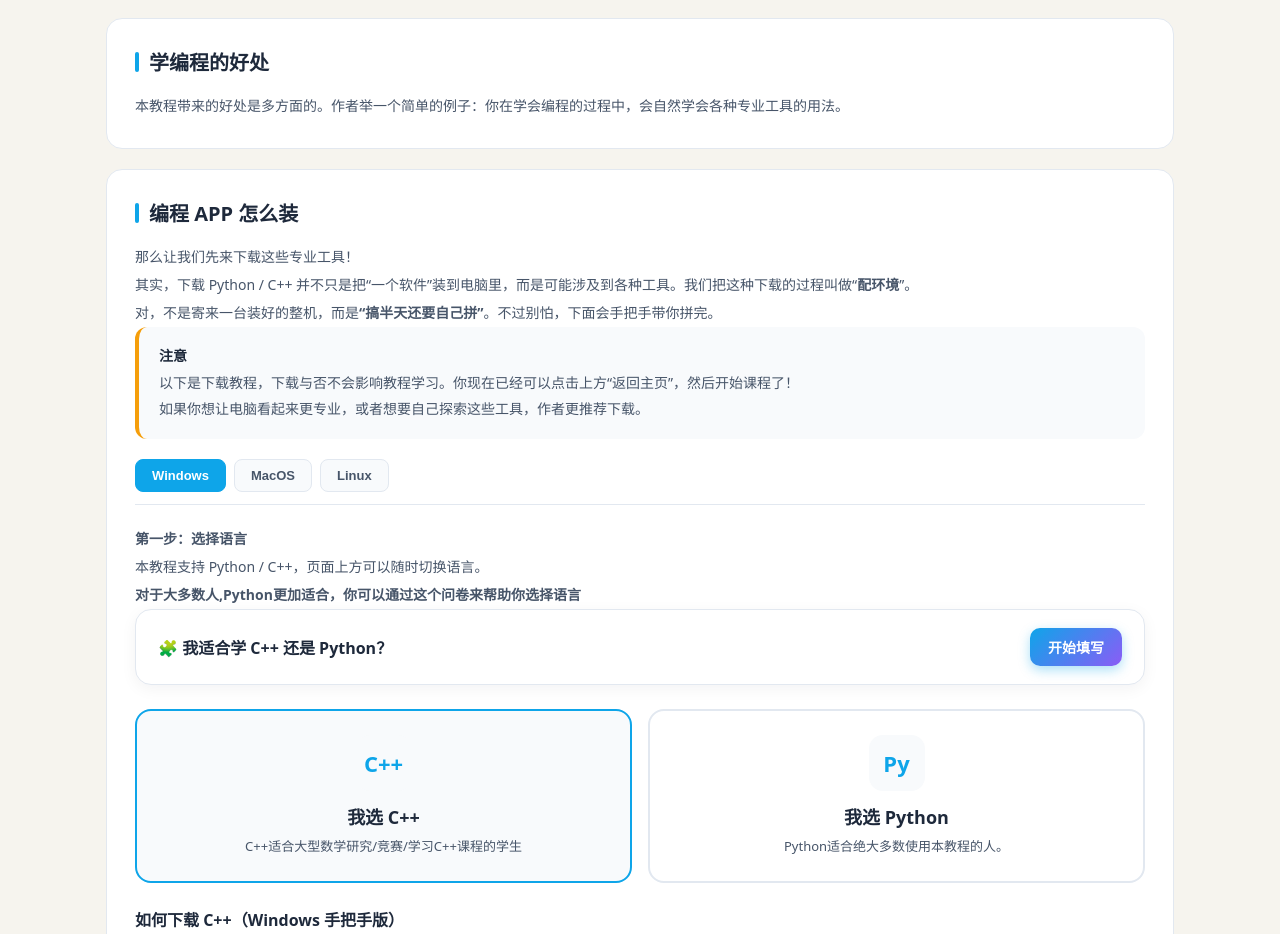
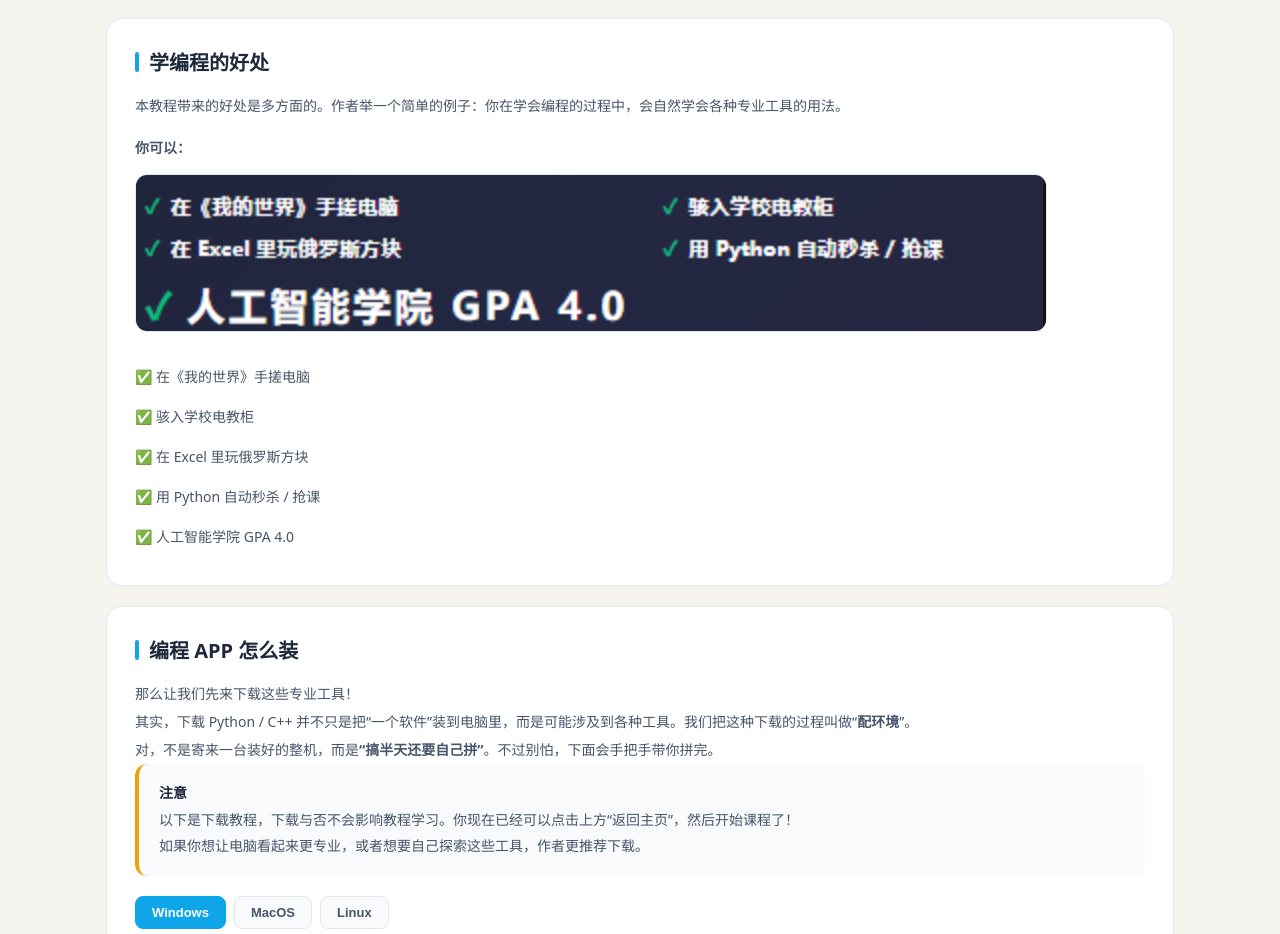
Before and after one commit to JustBecause-CigaretteBox-Studio/WCCourse, a plain HTML site: page 开始之前.html in a window 1280 px wide. Shown: the part 1483-2417 px from the top of the page. Drawn offline with Linux system fonts and the light colour scheme.

Commit message:
Add benefits list image to 开始之前 page

```diff
--- a/docs/preview/sw.js
+++ b/docs/preview/sw.js
@@ -15,6 +15,7 @@ const CACHE_URLS = [
   './捐赠.html',
   './images/ch6-game.png',
   './images/ch6-game-editor.png',
+  './images/benefits-list.png',
   './images/ch4/ch4-img1.webp',
   './images/ch4/ch4-img2.webp',
   './images/ch4/ch4-img3.webp',
@@ -24,8 +25,6 @@ const CACHE_URLS = [
   './images/ch4/ch4-img7.webp',
   './images/ch4/ch4-img8.webp',
   './images/ch4/ch4-img9.webp'
-];
-  './images/ch6-game-editor.png'
 ];
 
 self.addEventListener('install', function(e) {
--- a/开始之前.html
+++ b/开始之前.html
@@ -348,6 +348,15 @@
     <p>
       本教程带来的好处是多方面的。作者举一个简单的例子：你在学会编程的过程中，会自然学会各种专业工具的用法。
     </p>
+    <p style="margin-top:14px;"><strong>你可以：</strong></p>
+    <img src="images/benefits-list.png" alt="学编程的好处" style="max-width:100%;border-radius:12px;margin:12px 0;border:1px solid var(--border);">
+    <ul style="padding-left:0;list-style:none;margin-top:8px;">
+      <li style="padding:6px 0;font-size:14px;color:var(--text-soft);">✅ 在《我的世界》手搓电脑</li>
+      <li style="padding:6px 0;font-size:14px;color:var(--text-soft);">✅ 骇入学校电教柜</li>
+      <li style="padding:6px 0;font-size:14px;color:var(--text-soft);">✅ 在 Excel 里玩俄罗斯方块</li>
+      <li style="padding:6px 0;font-size:14px;color:var(--text-soft);">✅ 用 Python 自动秒杀 / 抢课</li>
+      <li style="padding:6px 0;font-size:14px;color:var(--text-soft);">✅ 人工智能学院 GPA 4.0</li>
+    </ul>
   </article>
 
   <article class="card" id="setup">
```
Also changed, not shown: docs/preview/开始之前.html (+1 -1 lines), docs/preview/images/benefits-list.png (added), images/benefits-list.png (added).
